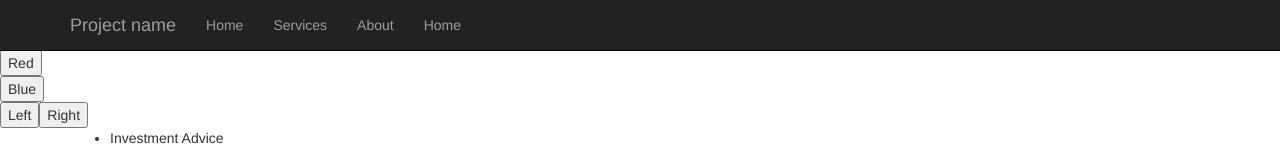
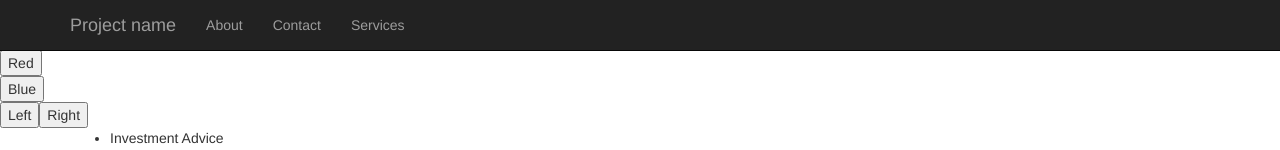
Before and after one commit to zachlevy/react-playground, a React app: page / in a window 1280 px wide. Shown: the top 150 px of the page. Built offline with nearby package versions, Linux system fonts and the light colour scheme.

Commit message:
navs from content

```diff
--- a/src/NavBar.jsx
+++ b/src/NavBar.jsx
@@ -1,22 +1,6 @@
 import React from 'react';
 import { render } from 'react-dom';
 import NavItem from "./NavItem"
-
-const navs = [
-  {
-    text: "Home",
-    url: "/#/"
-  },{
-    text: "Services",
-    url: "/#/services"
-  },{
-    text: "About",
-    url: "/#/about"
-  },{
-    text: "Home",
-    url: "/#/contact"
-  }
-]
 
 export default class NavBar extends React.Component {
   render () {
@@ -34,7 +18,7 @@ export default class NavBar extends React.Component {
           </div>
           <div id="navbar" className="collapse navbar-collapse">
             <ul className="nav navbar-nav">
-              {navs.map(function(nav, index) {
+              {this.props.content.map(function(nav, index) {
                  return <NavItem key={index} data={nav}/>;
               })}
             </ul>
--- a/src/NavItem.jsx
+++ b/src/NavItem.jsx
@@ -3,6 +3,6 @@ import { render } from 'react-dom';
 
 export default class NavItem extends React.Component {
   render () {
-    return <li><a href={this.props.data.url}>{this.props.data.text}</a></li>
+    return <li><a href={this.props.data.slug}>{this.props.data.menu}</a></li>
   }
 }
--- a/src/index.jsx
+++ b/src/index.jsx
@@ -104,7 +104,7 @@ class App extends React.Component {
     return (
       <div className={this.state.theme.slug}>
         <ThemeSelector themes={themes} handleChangeTheme={this.handleChangeTheme.bind(this)} handleChangeSidebar={this.handleChangeSidebar.bind(this)}/>
-        <NavBar />
+        <NavBar content={content}/>
         <div className="container">
           <Page content={this.state.content} sidebar={this.state.sidebar}/>
         </div>
```
